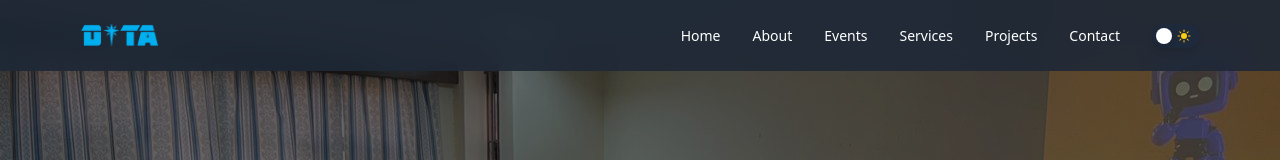
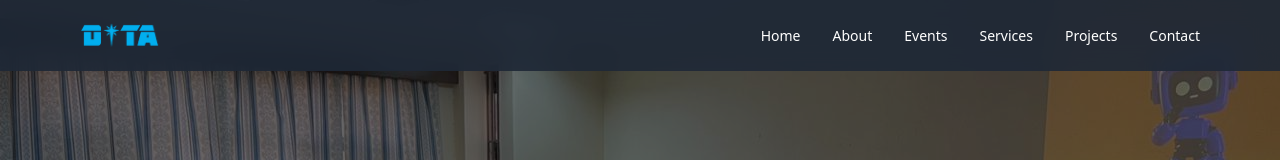
Before and after one commit to dita-daystaruni/dita-website-frontend, a React (Vite) app: page / in a window 1280 px wide. Shown: the top 160 px of the page. Built offline with nearby package versions, Linux system fonts and the light colour scheme; no server answers.

Commit message:
chore: removed toggler for theme

```diff
--- a/src/pages/components/navBar/index.jsx
+++ b/src/pages/components/navBar/index.jsx
@@ -2,7 +2,6 @@ import React from "react";
 import { useState } from "react";
 import { AiOutlineClose, AiOutlineMenu } from "react-icons/ai";
 import ditaLogo from "../../../assets/ditaLogo.png";
-import ThemeToggler from "../common/themeToggler";
 
 const Navbar = () => {
   const [toggle, setToggle] = useState(false);
@@ -60,9 +59,7 @@ const Navbar = () => {
             >
               Contact
             </button>
-            <div className="ml-auto">
-              <ThemeToggler />
-            </div>
+            {/* TODO: ADD THEME TOGGLER */}
           </div>
         </div>
       </div>
```
